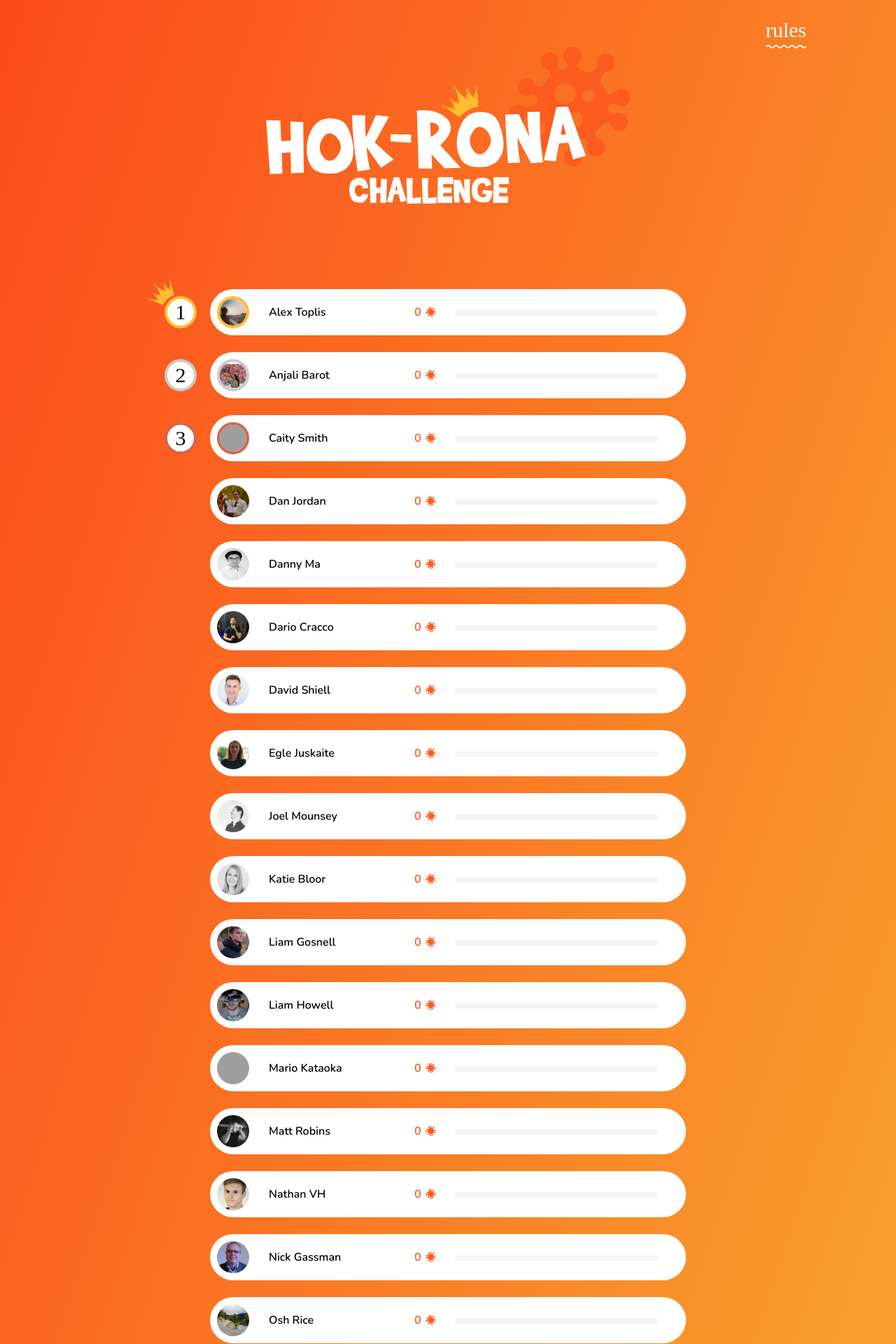
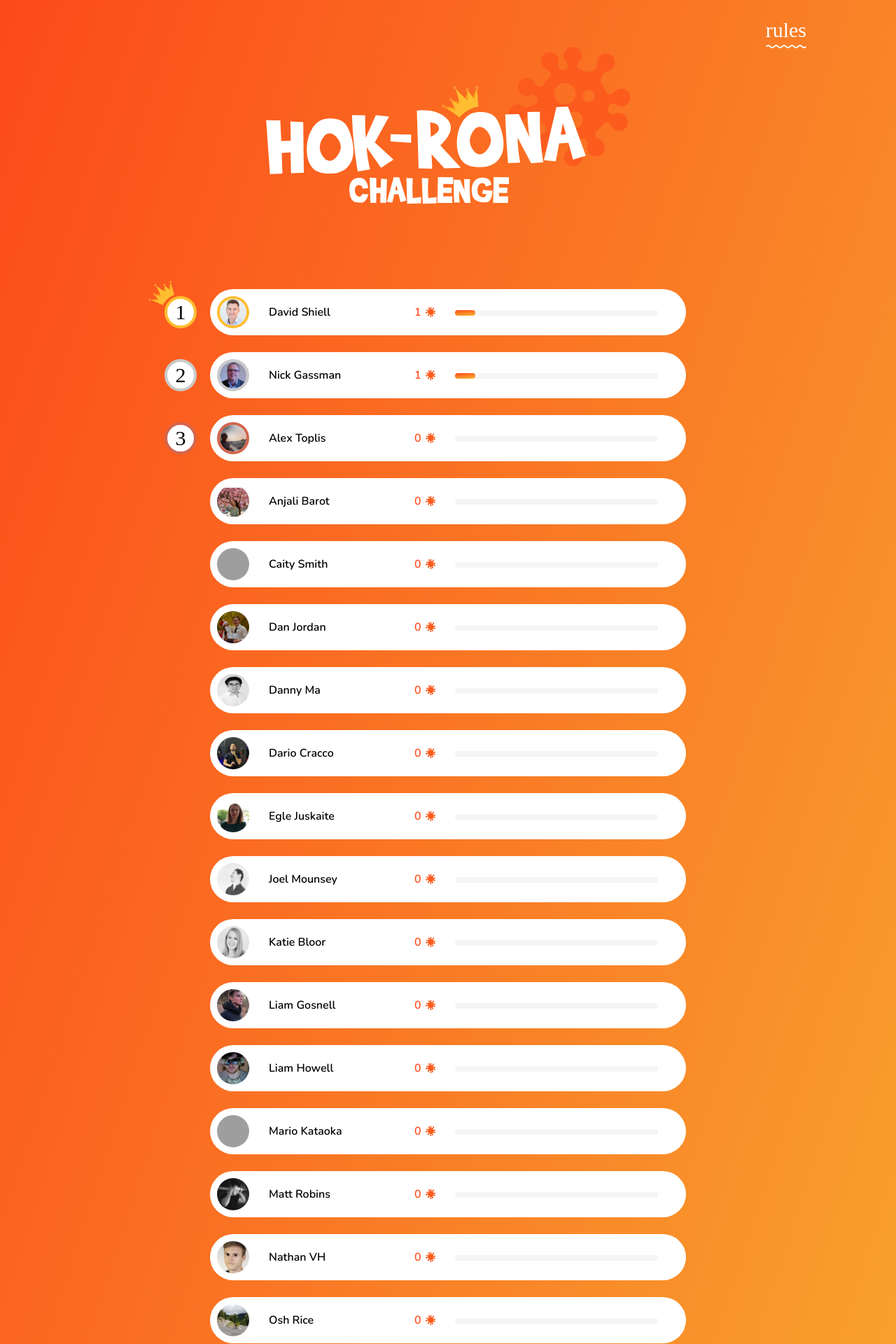
Before and after one commit to LiamGosnell/hokrona.github.io, a Jekyll site: the page built from index.html, in a window 1280 px wide. Shown: the top 1920 px of the page at 70% size. Built offline with Jekyll 4.4.1, drawn with Linux system fonts in a browser that asks for light colours; some web fonts are replaced; grey boxes are pictures that could not be loaded.

Commit message:
Update leaderboard

```diff
--- a/_config.yml
+++ b/_config.yml
@@ -32,6 +32,12 @@ navigation:
 
 leaderboard:
   people:
+    - name: David Shiell
+      score: 1
+      image: ../assets/img/people/ds-image.png
+    - name: Nick Gassman
+      score: 1
+      image: ../assets/img/people/ng-image.png
     - name: Alex Toplis
       score: 0
       image: ../assets/img/people/at-image.png
@@ -50,9 +56,6 @@ leaderboard:
     - name: Dario Cracco
       score: 0
       image: ../assets/img/people/dc-image.png
-    - name: David Shiell
-      score: 0
-      image: ../assets/img/people/ds-image.png
     - name: Egle Juskaite
       score: 0
       image: ../assets/img/people/ej-image.png
@@ -77,9 +80,6 @@ leaderboard:
     - name: Nathan VH
       score: 0
       image: ../assets/img/people/nvh-image.png
-    - name: Nick Gassman
-      score: 0
-      image: ../assets/img/people/ng-image.png
     - name: Osh Rice
       score: 0
       image: ../assets/img/people/or-image.png
--- a/_sass/components/_leaderboard.scss
+++ b/_sass/components/_leaderboard.scss
@@ -156,9 +156,9 @@
     border-radius: 23px;
   }
 
-  @for $i from 1 through 30 {
+  @for $i from 1 through 10 {
     .tm-c-leaderboard--score-#{$i} {
-      $percent: 100% / 30;
+      $percent: 100% / 10;
       width: $percent * $i;
     }
   }
```
Also changed, not shown: 6 other files.
